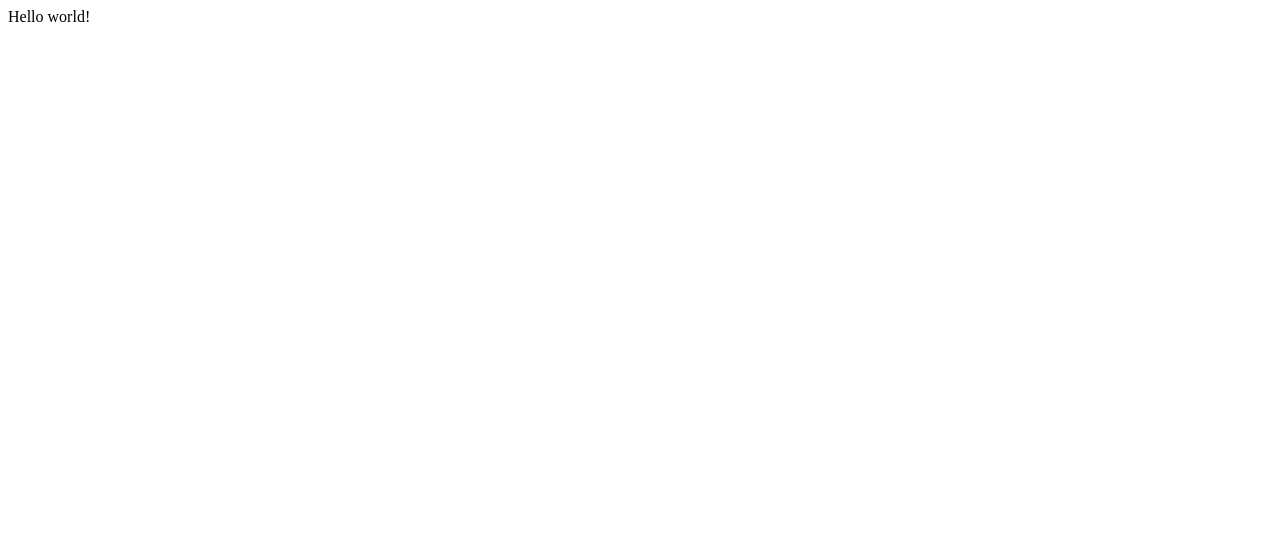
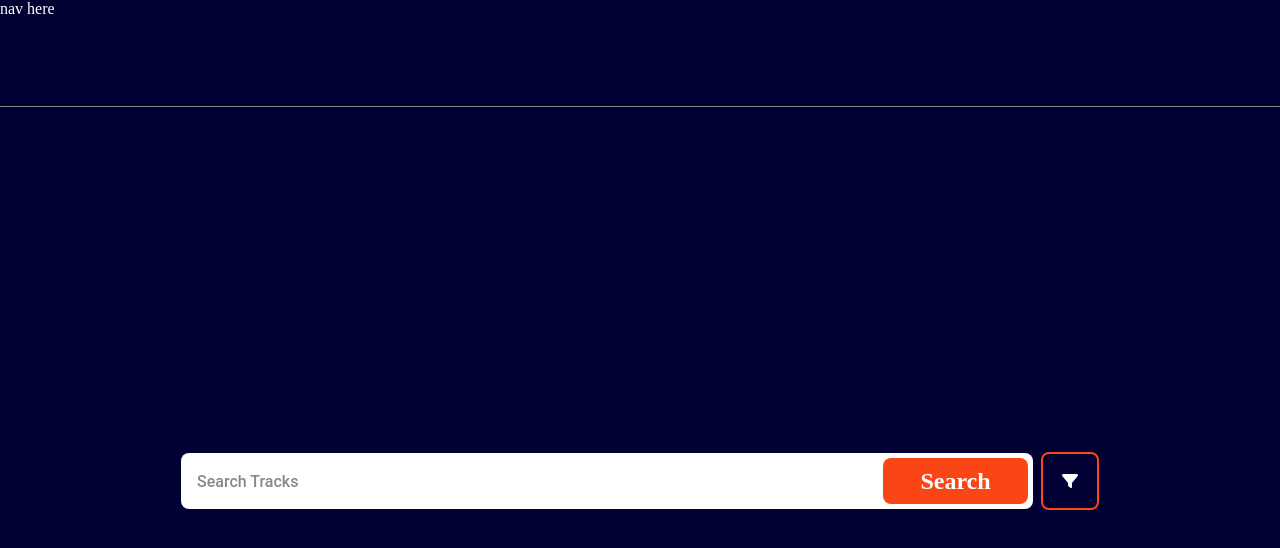
Before and after one commit to anonybif/Ticket-Hoss, a Gatsby site: page / in a window 1280 px wide. Built offline with nearby package versions, Linux system fonts and the light colour scheme; Gatsby itself is replaced by a stand-in of ours.

Commit message:
added search bar,search btn and filter icon

```diff
--- a/package.json
+++ b/package.json
@@ -13,6 +13,12 @@
     "test": "echo \"Write tests! -> https://gatsby.dev/unit-testing\" && exit 1"
   },
   "dependencies": {
+    "@emotion/react": "^11.10.5",
+    "@emotion/styled": "^11.10.5",
+    "@fortawesome/fontawesome-svg-core": "^6.2.1",
+    "@fortawesome/free-solid-svg-icons": "^6.2.1",
+    "@fortawesome/react-fontawesome": "^0.2.0",
+    "@mui/material": "^5.11.7",
     "gatsby": "^5.5.0",
     "react": "^18.2.0",
     "react-dom": "^18.2.0"
--- /dev/null
+++ b/src/components/Navbar.js
@@ -0,0 +1,9 @@
+import React from 'react'
+
+export default function Navbar() {
+    return (
+        <div className='nav'>
+            <p>nav here</p>
+        </div>
+    )
+}
--- a/src/pages/index.js
+++ b/src/pages/index.js
@@ -1,5 +1,23 @@
-import * as React from "react"
+import * as React from "react";
+import "../styles/global.css";
+import Navbar from "../components/navbar";
+import { FontAwesomeIcon } from "@fortawesome/react-fontawesome";
+import { faFilter, faFilterCircleDollar, faFilterCircleXmark } from "@fortawesome/free-solid-svg-icons";
 
 export default function Home() {
-  return <div>Hello world!</div>
+  return (
+    <>
+      <Navbar />
+      <div className="home">
+        <div className="header"></div>
+        <div className="search">
+          <div className="searchBar">
+            <input type="text" placeholder="Search Tracks" />
+            <button>Search</button>
+          </div>
+          <span className="filterBtn"><FontAwesomeIcon icon={faFilter}></FontAwesomeIcon></span>
+        </div>
+      </div>
+    </>
+  )
 }
--- /dev/null
+++ b/src/styles/global.css
@@ -0,0 +1,90 @@
+* {
+    margin: 0;
+    padding: 0;
+    background-color: #000033;
+    color: #fff;
+}
+
+::placeholder {
+    color: #888888;
+    opacity: 1;
+}
+
+:-ms-input-placeholder {
+    color: #888888;
+}
+
+::-ms-input-placeholder {
+    color: #888888;
+}
+
+.home {
+    /* max-width: 75vw; */
+    /* margin: 0 auto; */
+    max-width: 1440px;
+    margin: 0 181px;
+
+}
+
+.nav {
+    height: 106px;
+    border-bottom: 1px solid #888888;
+}
+
+.header {
+    height: 345px;
+}
+
+.search {
+    width: 100%;
+    display: flex;
+    align-items: center;
+    gap: 8px;
+}
+
+.searchBar {
+    position: relative;
+    width: 1011px;
+    height: 56px;
+    display: flex;
+}
+
+.search input {
+    width: 100%;
+    height: 100%;
+    border: none;
+    border-radius: 8px;
+    background-color: #fff;
+    font-family: 'Roboto';
+    font-weight: 500;
+    font-size: 16px;
+    color: #000;
+    padding-left: 16px;
+
+}
+
+.search button {
+    position: absolute;
+    right: 5px;
+    top: 5px;
+    width: 145px;
+    height: 46px;
+    border: none;
+    border-radius: 8px;
+    background-color: #FA4616;
+    font-size: 24px;
+    font-weight: 700;
+    font-family: 'Barlow Condensed';
+}
+
+.filterBtn {
+    display: flex;
+    align-items: center;
+    justify-content: center;
+    min-width: 54px;
+    height: 54px;
+    font-size: 16px;
+    border: solid 2px #FA4616;
+    border-radius: 8px;
+
+}
```
Also changed, not shown: 1 other file.
